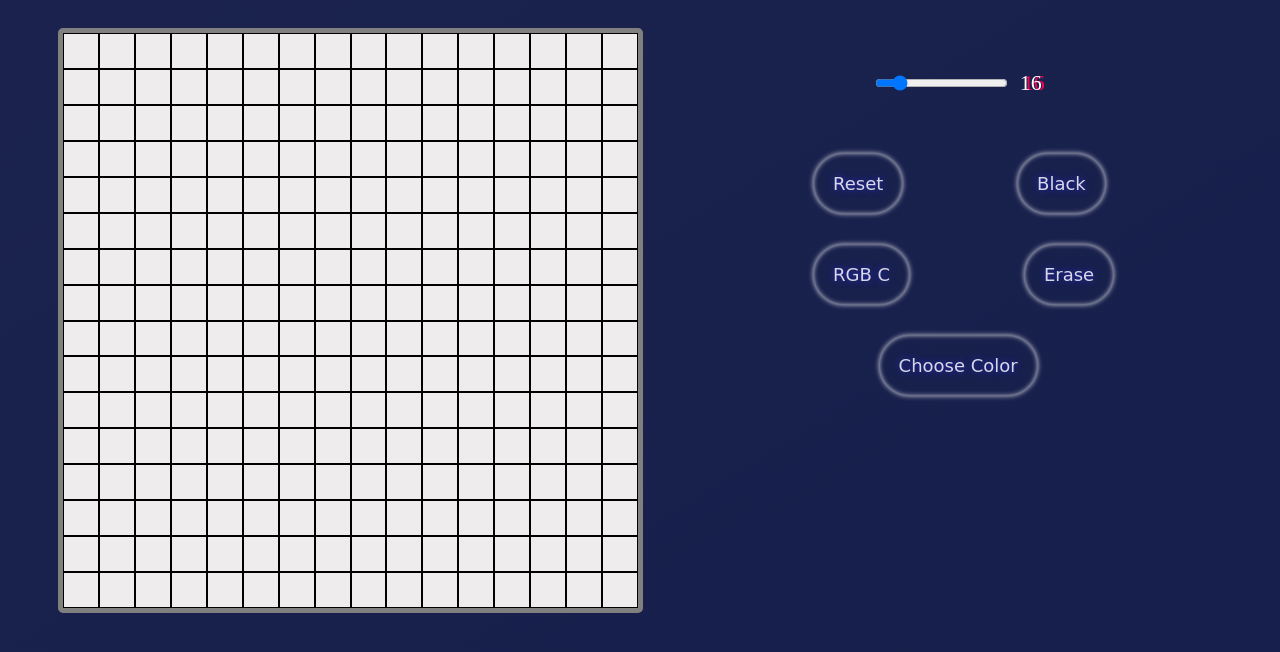
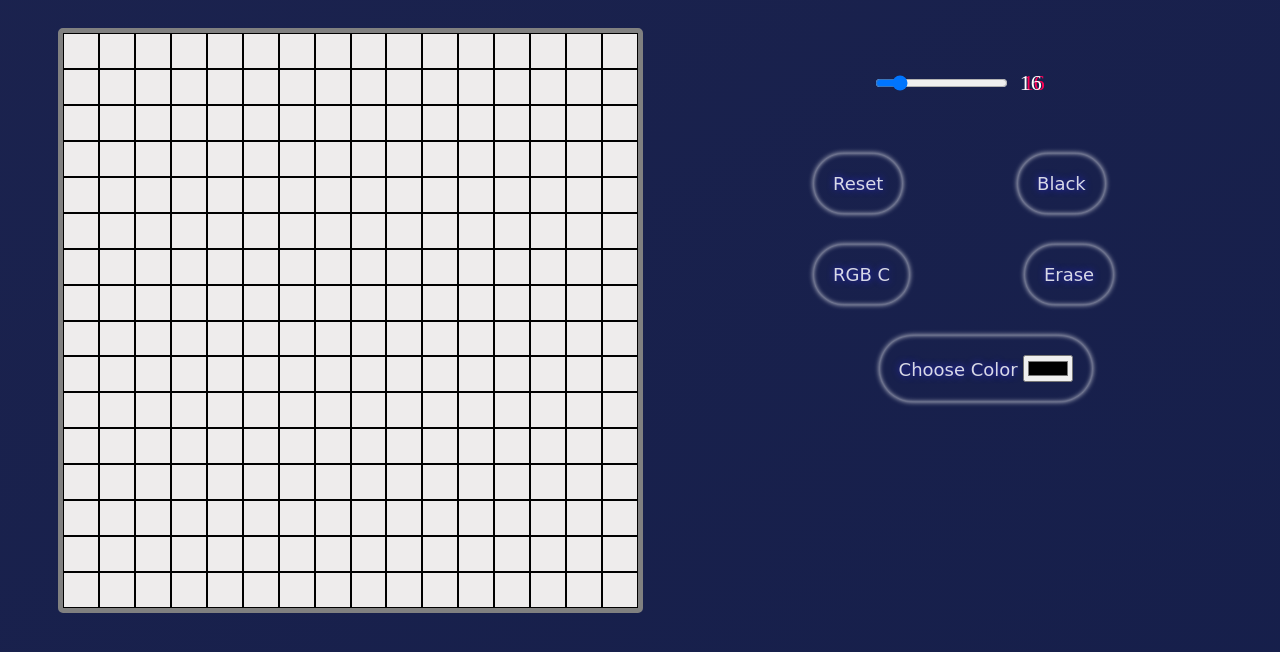
Before and after one commit to snehalkanase/Etch-a-sketch, a plain HTML site: page index.html in a window 1280 px wide. Shown: the part 90-742 px from the top of the page. Drawn offline with Linux system fonts and the light colour scheme.

Commit message:
initial commit

```diff
--- a/index.html
+++ b/index.html
@@ -24,7 +24,7 @@
                 <button id="b">Black</button> <br>
                 <button id="rb">RGB C</button>
                 <button id="e">Erase</button> <br>
-                <button id="c">Choose Color</button>
+                <button id="c">Choose Color <input type="color" id="color"></button>
             </div>
         </div>
     </div>
```
